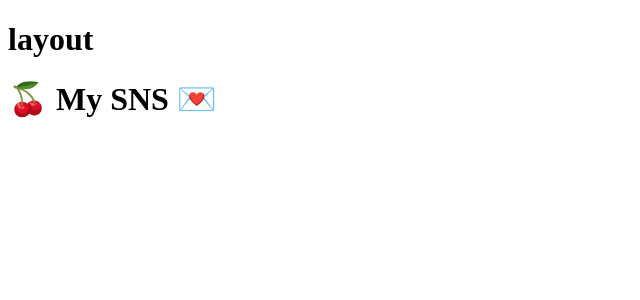
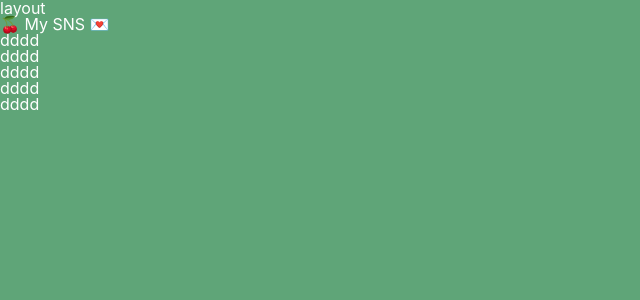
Before and after one commit to developer-jyyun/my-sns, a React (Vite) app in the folder my-sns/: page / in a window 1280 px wide. Shown: the top 300 px of the page, without its empty margins (0-640 px from the left). Built offline with nearby package versions, Linux system fonts and the light colour scheme.

Commit message:
Design: Add createGlobalStyle

```diff
--- a/my-sns/src/App.tsx
+++ b/my-sns/src/App.tsx
@@ -1,10 +1,11 @@
-import { useState } from "react";
 import { RouterProvider, createBrowserRouter } from "react-router-dom";
 import Layout from "./components/Layout";
 import Home from "./Pages/Home";
 import Profile from "./Pages/Profile";
 import Login from "./Pages/Login";
 import SignUp from "./Pages/SignUp";
+import { createGlobalStyle } from "styled-components";
+import reset from "styled-reset";
 
 const router = createBrowserRouter([
   {
@@ -24,10 +25,31 @@ const router = createBrowserRouter([
     element: <SignUp />,
   },
 ]);
+
+const GlobalStyles = createGlobalStyle`
+${reset};
+*{box-sizing: border-box;}
+body{
+  font-family: -apple-system, BlinkMacSystemFont, "Segoe UI", "Roboto", "Oxygen",
+  "Ubuntu", "Cantarell", "Fira Sans", "Droid Sans", "Helvetica Neue",
+  sans-serif;
+  color:#fff;
+  background:#5fa578;
+}
+`;
+
 function App() {
   return (
     <>
+      <GlobalStyles />
       <RouterProvider router={router} />
+      <ul>
+        <li>dddd</li>
+        <li>dddd</li>
+        <li>dddd</li>
+        <li>dddd</li>
+        <li>dddd</li>
+      </ul>
     </>
   );
 }
```
